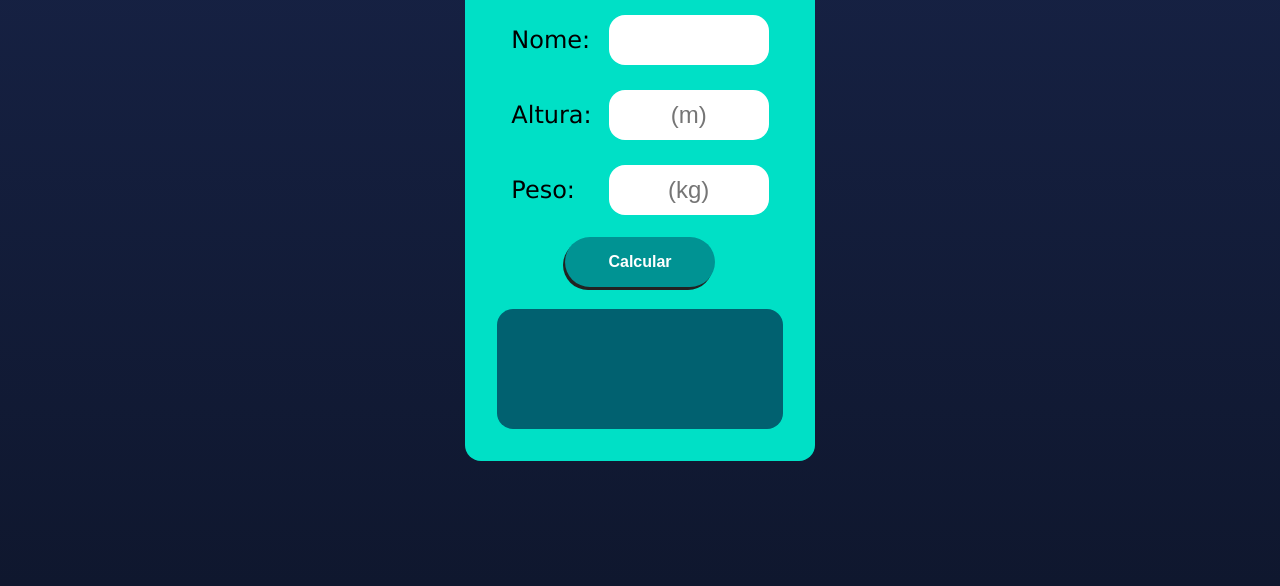
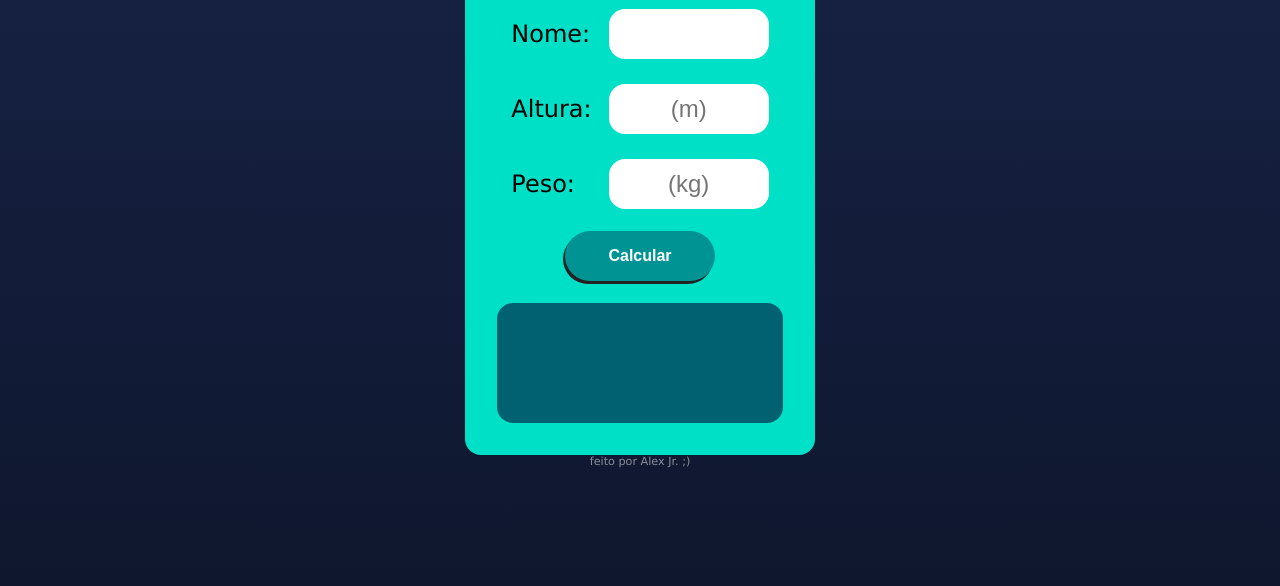
Before and after one commit to alexrossoni/Calculadora-IMC, a plain HTML site: page index.html in a window 1280 px wide. Shown: the part 214-800 px from the top of the page. Drawn offline with Linux system fonts and the light colour scheme.

Commit message:
Adicionando algumas mudanças de estilo

```diff
--- a/index.html
+++ b/index.html
@@ -35,6 +35,7 @@
         </div>
     </div>
 
+    <p id="poweredByAlex">feito por Alex Jr. ;)</p>
 
 
     <script src="./script.js"></script>
--- a/style.css
+++ b/style.css
@@ -115,3 +115,10 @@ html {
 #result-IMC:first-letter {
     text-transform: capitalize;
 }
+
+#poweredByAlex{
+    color: white;
+    font-size: 0.7rem;
+    text-align: center;
+    opacity: 0.5;
+}
```
